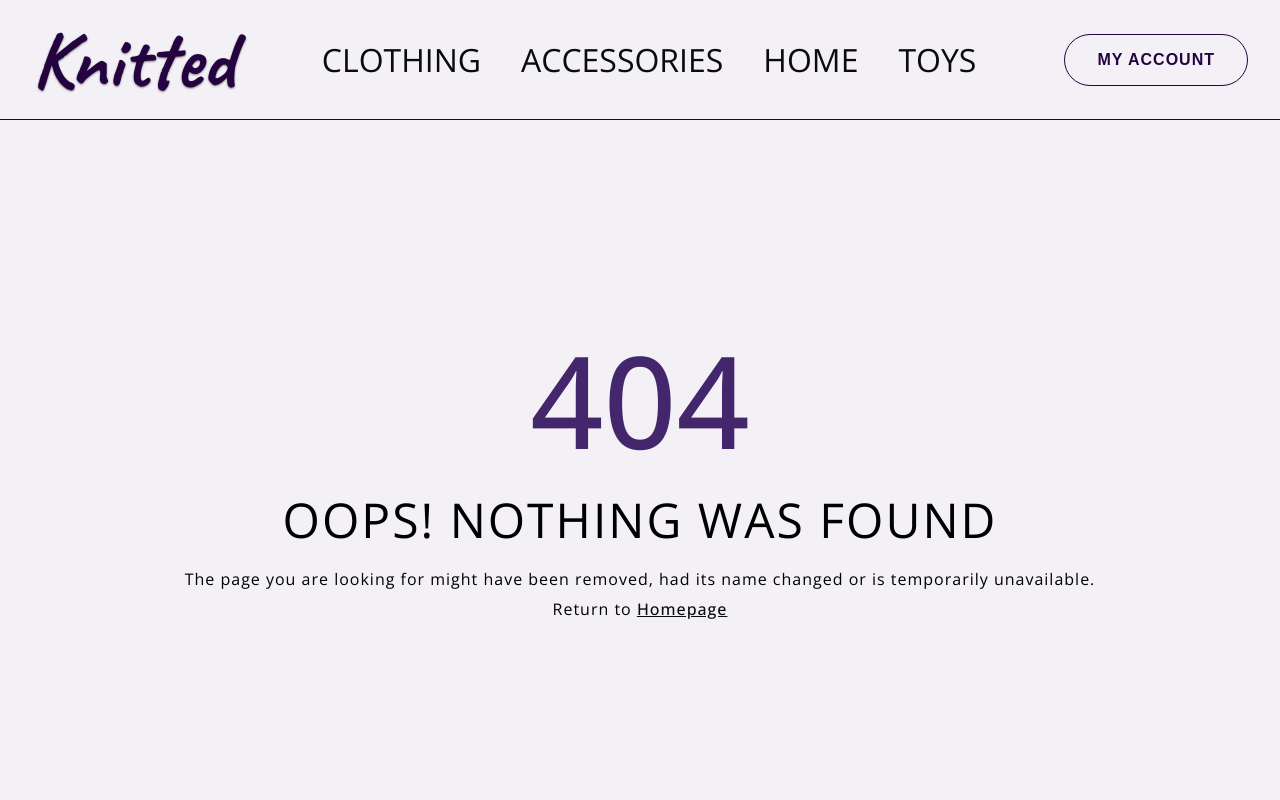
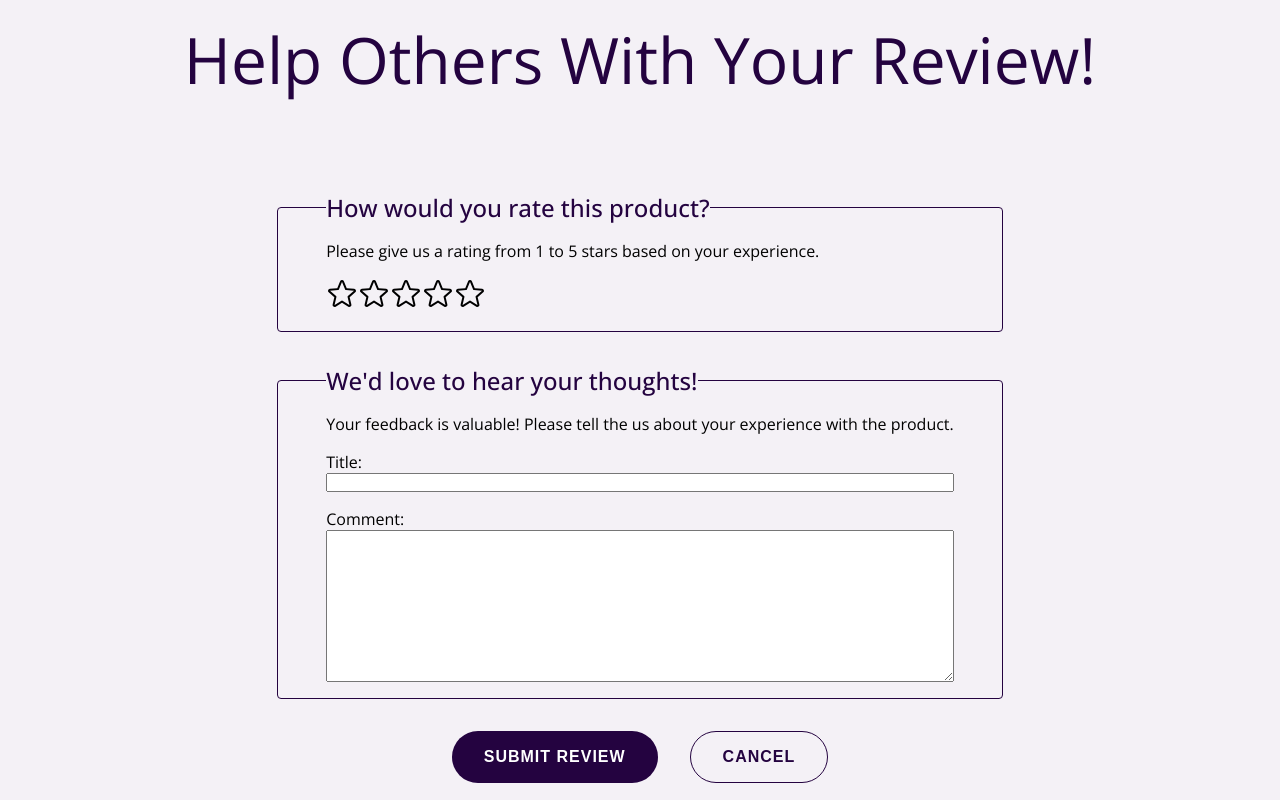
Before and after one commit to ilonavdberg/knitted-frontend, a React (Vite) app: page /write-review in a window 1280 px wide. Shown: the top 800 px of the page. Built offline with nearby package versions, Linux system fonts and the light colour scheme; sample sign-in values are in the browser's storage.

Commit message:
incorporated write and submit review functionality

```diff
--- a/src/App.jsx
+++ b/src/App.jsx
@@ -13,6 +13,7 @@ import UserRegistrationPage from "@/pages/user-registration-page/UserRegistratio
 import ShopRegistrationPage from "@/pages/shop-registration-page/ShopRegistrationPage.jsx";
 import LoginPage from "@/pages/loginpage/LoginPage.jsx";
 import MyAccountPage from "@/pages/my-account-page/MyAccountPage.jsx";
+import ReviewPage from "@/pages/reviewpage/ReviewPage.jsx";
 
 function App() {
 
@@ -21,16 +22,17 @@ function App() {
         <Routes>
             <Route path="/" element={<HomePage />} />
             <Route path="/product-catalog" element={<ProductCatalogPage />} />
-            <Route path="/product/:id/edit" element={<ProductListingPage />}/>
+            <Route path="/product/:id/edit" element={<ProductListingPage />} />
             <Route path="/product/:id" element={<ProductPage />} />
             <Route path="/shop/:shopId/new-product" element={<ProductListingPage />} />
             <Route path="/shop/:id" element={<ShopPage />} />
             <Route path="/shop" element={<ShopPage />} />
             <Route path="/confirmation/order/:id" element={<OrderConfirmationPage />} />
-            <Route path="/user/register" element={<UserRegistrationPage />}/>
+            <Route path="/user/register" element={<UserRegistrationPage />} />
             <Route path="/user/login" element={<LoginPage />} />
             <Route path="/user/account" element={<MyAccountPage />} />
             <Route path="/user/shop/register" element={<ShopRegistrationPage />} />
+            <Route path="/write-review" element={<ReviewPage />} />
             <Route path="*" element={<NotFound />} />
         </Routes>
     </>
--- a/src/components/ordercard/OrderCard.jsx
+++ b/src/components/ordercard/OrderCard.jsx
@@ -1,25 +1,33 @@
 import './OrderCard.css';
 import Button from "@/components/button/Button.jsx";
+import {formatPrice} from "@/utils/Formatter.js";
+import {useNavigate} from "react-router-dom";
 
-import defaultPhoto from "@/assets/images/item_photo_default.png";
 
-function OrderCard() {
+function OrderCard({ id, date, productName, productPhoto, price, shopName }) {
+    const navigate = useNavigate();
+
+    function handleWriteReview() {
+        navigate('/write-review', { state: { orderId: id } })
+    }
+
     return (
         <article className="order-card">
             <header>
-                <h2 className="order-card__date">order date</h2>
+                <h2 className="order-card__date">{date}</h2>
             </header>
             <section className="order-card__content">
                 <div className="order-card__product-photo">
-                    <img src={defaultPhoto} alt=""/>
+                    <img src={productPhoto} alt=""/>
                 </div>
                 <div className="order-card__product-details">
-                    <p>product name</p>
-                    <p>shop name</p>
-                    <p>price</p>
+                    <p>{productName}</p>
+                    <p>{shopName}</p>
+                    <p>{formatPrice(price)}</p>
                 </div>
                 <div  className="order-card__review-button">
                     <Button
+                        onClick={handleWriteReview}
                         skin="tertiary"
                     >
                         Write a Review
--- a/src/pages/my-account-page/MyAccountPage.jsx
+++ b/src/pages/my-account-page/MyAccountPage.jsx
@@ -29,10 +29,17 @@ function MyAccountPage() {
 
     return (
         <PageLayout>
-            {console.log(customer)}
-            <AccountHeader />
-            <CustomerDetails />
-            <OrderHistory />
+            <AccountHeader
+                username={customer.username}
+                shopId={customer.shopId}
+                shopName={customer.shopName}
+            />
+            <CustomerDetails
+                customer={customer}
+            />
+            <OrderHistory
+                orders={customer.orders}
+            />
         </PageLayout>
     );
 }
--- a/src/pages/my-account-page/sections/account-header/AccountHeader.jsx
+++ b/src/pages/my-account-page/sections/account-header/AccountHeader.jsx
@@ -2,34 +2,49 @@ import './AccountHeader.css';
 import Button from "@/components/button/Button.jsx";
 import {useContext} from "react";
 import {AuthContext} from "@/context/AuthContext.jsx";
+import {useNavigate} from "react-router-dom";
 
-function AccountHeader() {
+function AccountHeader({ username, shopId, shopName }) {
     const { logout } = useContext(AuthContext);
+    const navigate = useNavigate();
 
     return (
         <header className="account-header">
             <h1 className="account-header__title">My Account</h1>
             <div className="account-header__account-buttons">
                 <Button
+                    onClick={() => {navigate('user/account/edit')}}
                     skin="primary"
                 >
                     Edit
                 </Button>
                 <Button
+                    onClick={logout}
                     skin="secondary"
-                    onClick={logout}
                 >
                     Logout
                 </Button>
             </div>
             <div className="account-header__user">
-                <p>Username: Maelynder</p>
-                <p>Shop: shop name</p>
+                <p>Username: {username}</p>
+                {shopName && (<p>Shop: {shopName}</p>)}
             </div>
+
             <div>
-                <Button>
-                    Go to my shop
-                </Button>
+                {shopName ? (
+                    <Button
+                        onClick={() => {navigate(`/shop/${shopId}`)}}
+                    >
+                        Go to my shop
+                    </Button>
+                ) : (
+                    <Button
+                        onClick={() => {navigate("/user/shop/register")}}
+                    >
+                        Open a shop
+                    </Button>
+                )}
+
             </div>
         </header>);
 }
--- a/src/pages/my-account-page/sections/customerdetails/CustomerDetails.jsx
+++ b/src/pages/my-account-page/sections/customerdetails/CustomerDetails.jsx
@@ -1,23 +1,28 @@
 import './CustomerDetails.css';
 import {EnvelopeSimple, Phone} from "@phosphor-icons/react";
+import {formatAddressToString} from "@/utils/Formatter.js";
 
-function CustomerDetails() {
+function CustomerDetails({ customer }) {
+    if (!customer || !customer.address) {
+        return <p>Loading...</p>;
+    }
+
     return (
         <section className="customer-details">
             <h2 className="customer-details__title">Personal Details</h2>
             <div className="customer-details__address">
-                <p>Name: firstName lastName</p>
-                <p>Address: street houseNumber, zipcode city</p>
+                <p>Name: {`${customer.firstName} ${customer.lastName}`}</p>
+                <p>Address: {formatAddressToString(customer.address)}</p>
             </div>
             <div className="customer-details__contact">
                 <h3 className="customer-details__contact-title">Contact</h3>
                 <div className="customer-details__contact-info">
                     <EnvelopeSimple size={24} weight="light"/>
-                    <p>email address</p>
+                    <p>{customer.email}</p>
                 </div>
                 <div className="customer-details__contact-info">
                     <Phone size={24} weight="light"/>
-                    <p>phone number</p>
+                    <p>{customer.phone}</p>
                 </div>
             </div>
         </section>
--- a/src/pages/my-account-page/sections/orderhistory/OrderHistory.jsx
+++ b/src/pages/my-account-page/sections/orderhistory/OrderHistory.jsx
@@ -1,13 +1,32 @@
 import './OrderHistory.css';
 import OrderCard from "@/components/ordercard/OrderCard.jsx";
 
-function OrderHistory() {
+function OrderHistory({ orders }) {
+    if (!orders) {
+        return <p>Loading...</p>;
+    }
+
     return (
         <section className="order-history">
             <h2 className="order-history__title">Order History</h2>
-            <div>
-                <OrderCard />
-            </div>
+            {orders.length > 0 ? (
+                <div>
+                    {orders.map(order => {
+                        return <OrderCard
+                            key={order.id}
+                            id={order.id}
+                            date={order.createdDate}
+                            productName={order.soldItem.title}
+                            productPhoto={order.soldItem.itemPhoto}
+                            price={order.soldItem.price}
+                            shopName={order.soldItem.shopName}
+                        />
+                    })}
+                </div>
+            ) : (
+                <p>It looks like your order history is empty. Explore the marketplace to find something you&#39;ll love!</p>
+            )
+            }
         </section>
     );
 }
--- /dev/null
+++ b/src/pages/reviewpage/ReviewPage.css
@@ -0,0 +1,5 @@
+.review-page__title {
+    font-size: 4rem;
+    color: var(--darkpurple);
+    margin-bottom: 1.5rem;
+}
--- /dev/null
+++ b/src/pages/reviewpage/ReviewPage.jsx
@@ -0,0 +1,20 @@
+import './ReviewPage.css';
+import EmptyLayout from "@/components/pagelayout/EmptyLayout.jsx";
+import ReviewForm from "@/pages/reviewpage/sections/ReviewForm.jsx";
+import {useLocation} from "react-router-dom";
+
+function ReviewPage() {
+    const location = useLocation();
+    const { orderId } = location.state || {};
+
+    return (
+        <EmptyLayout>
+            <h1 className="review-page__title">Help Others With Your Review!</h1>
+            <ReviewForm
+                orderId={orderId}
+            />
+        </EmptyLayout>
+    );
+}
+
+export default ReviewPage;
--- /dev/null
+++ b/src/pages/reviewpage/sections/ReviewForm.css
@@ -0,0 +1,34 @@
+.user-registration__form {
+    display: flex;
+    flex-direction: column;
+    align-items: center;
+}
+
+.review-form__subset {
+    display: flex;
+    flex-direction: column;
+    gap: 1rem;
+    margin: 2rem;
+    padding: 1rem 3rem;
+    border: 1px solid var(--darkpurple);
+    border-radius: 4px;
+}
+
+.review-form__subset-title {
+    font-size: 1.5rem;
+    font-weight: 500;
+    color: var(--darkpurple);
+}
+
+.review-form__question {
+    display: flex;
+    flex-direction: column;
+}
+
+.review-form__buttons {
+    display: flex;
+    flex-direction: row;
+    justify-content: center;
+    gap: 2rem;
+    margin-top: 1rem;
+}
--- /dev/null
+++ b/src/pages/reviewpage/sections/ReviewForm.jsx
@@ -0,0 +1,89 @@
+import './ReviewForm.css';
+import {Star} from "@phosphor-icons/react";
+import {useForm, Controller} from "react-hook-form";
+import Button from "@/components/button/Button.jsx";
+import {BASE_URL} from "@/utils/UrlBuilder.js";
+import axios from "axios";
+import {useNavigate} from "react-router-dom";
+
+
+function ReviewForm({orderId}) {
+    const {register, handleSubmit, control} = useForm();
+    const navigate = useNavigate();
+
+    async function handleReviewSubmit(data) {
+        //TODO: change 1 to orderId
+        console.log(data);
+        console.log(orderId);
+        try {
+            const response = await axios.post(`${BASE_URL}orders/${14}/review`, data);
+            console.log(response);
+            navigate(-1);
+        } catch(e) {
+            console.error(e);
+        }
+    }
+
+    return (
+        <form className="review__form">
+            <fieldset className="review-form__subset">
+                <legend className="review-form__subset-title">How would you rate this product?</legend>
+                <p>Please give us a rating from 1 to 5 stars based on your experience.</p>
+                <Controller
+                    name="rating"
+                    control={control}
+                    defaultValue={0}
+                    render={({ field }) => (
+                        <div>
+                            {[1, 2, 3, 4, 5].map((star) => (
+                                <span
+                                    key={star}
+                                    onClick={() => field.onChange(star)}
+                                    style={{ cursor: 'pointer' }}
+                                >
+                            {star <= field.value ? <Star size={32} weight="fill"/> : <Star size={32}/>}
+                        </span>
+                            ))}
+                        </div>
+                    )}
+                />
+            </fieldset>
+
+            <fieldset  className="review-form__subset">
+                <legend className="review-form__subset-title">We&#39;d love to hear your thoughts!</legend>
+                <p>Your feedback is valuable! Please tell the us about your experience with the product.</p>
+                <label className="review-form__question" htmlFor="review-title-field">
+                    Title:
+                    <input
+                        id="review-title-field"
+                        type="text"
+                        {...register("title")}
+                    />
+                </label>
+                <label className="review-form__question" htmlFor="review-comment-field">
+                    Comment:
+                    <textarea
+                        id=""
+                        cols="30"
+                        rows="10"
+                        {...register("comment")}
+                    >
+                    </textarea>
+                </label>
+            </fieldset>
+            <div className="review-form__buttons">
+                <Button
+                    onClick={handleSubmit(handleReviewSubmit)}
+                    skin="primary"
+                >
+                    Submit Review
+                </Button>
+                <Button>
+                    Cancel
+                </Button>
+            </div>
+        </form>
+    );
+}
+
+export default ReviewForm;
--- a/src/utils/Formatter.js
+++ b/src/utils/Formatter.js
@@ -16,3 +16,7 @@ export function formatRating(number) {
     }
     return number.toFixed(1);
 }
+
+export function formatAddressToString(address) {
+    return `${address.street} ${address.houseNumber}${address.door ?? ''}, ${address.zipcode} ${address.city}`
+}
```
